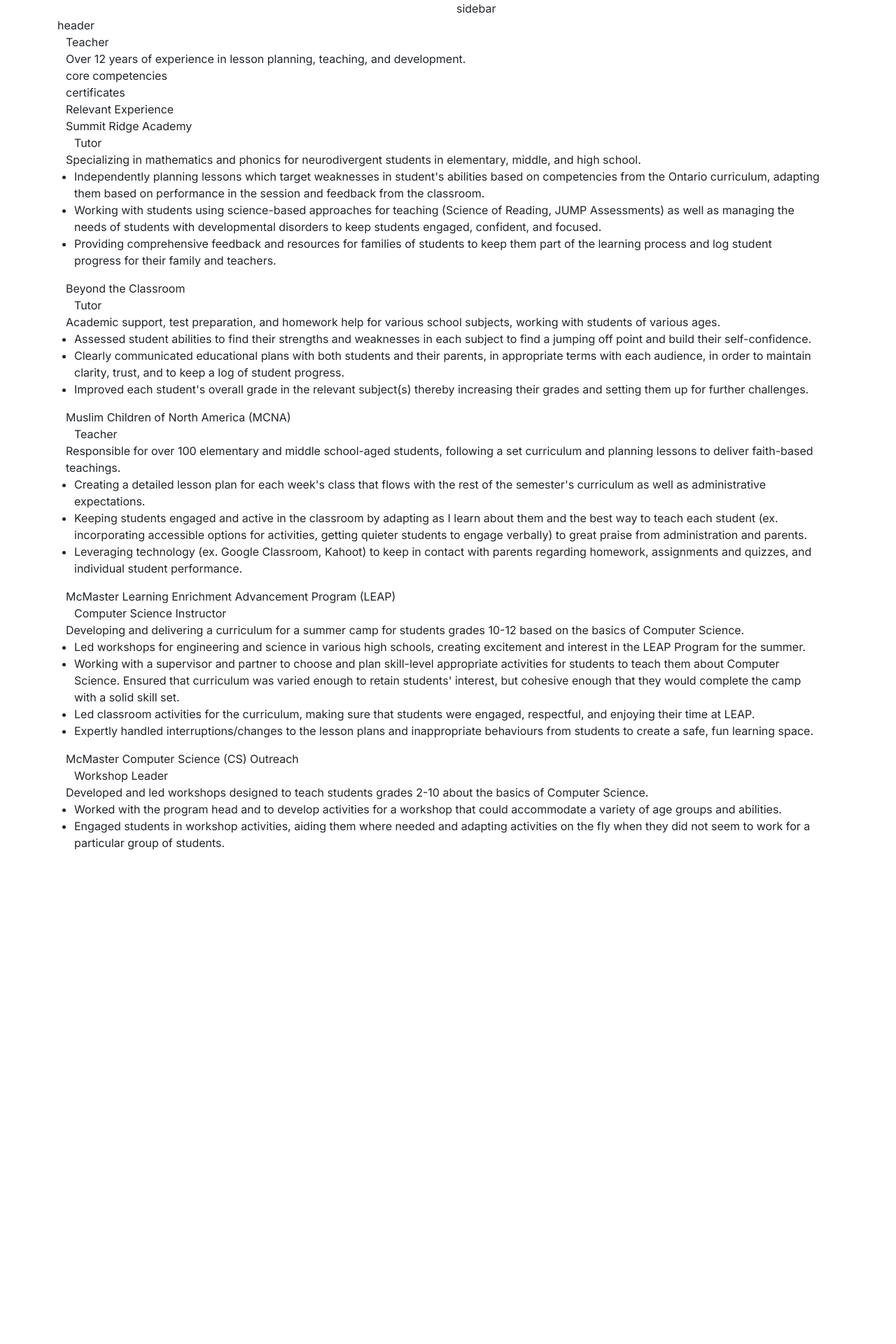
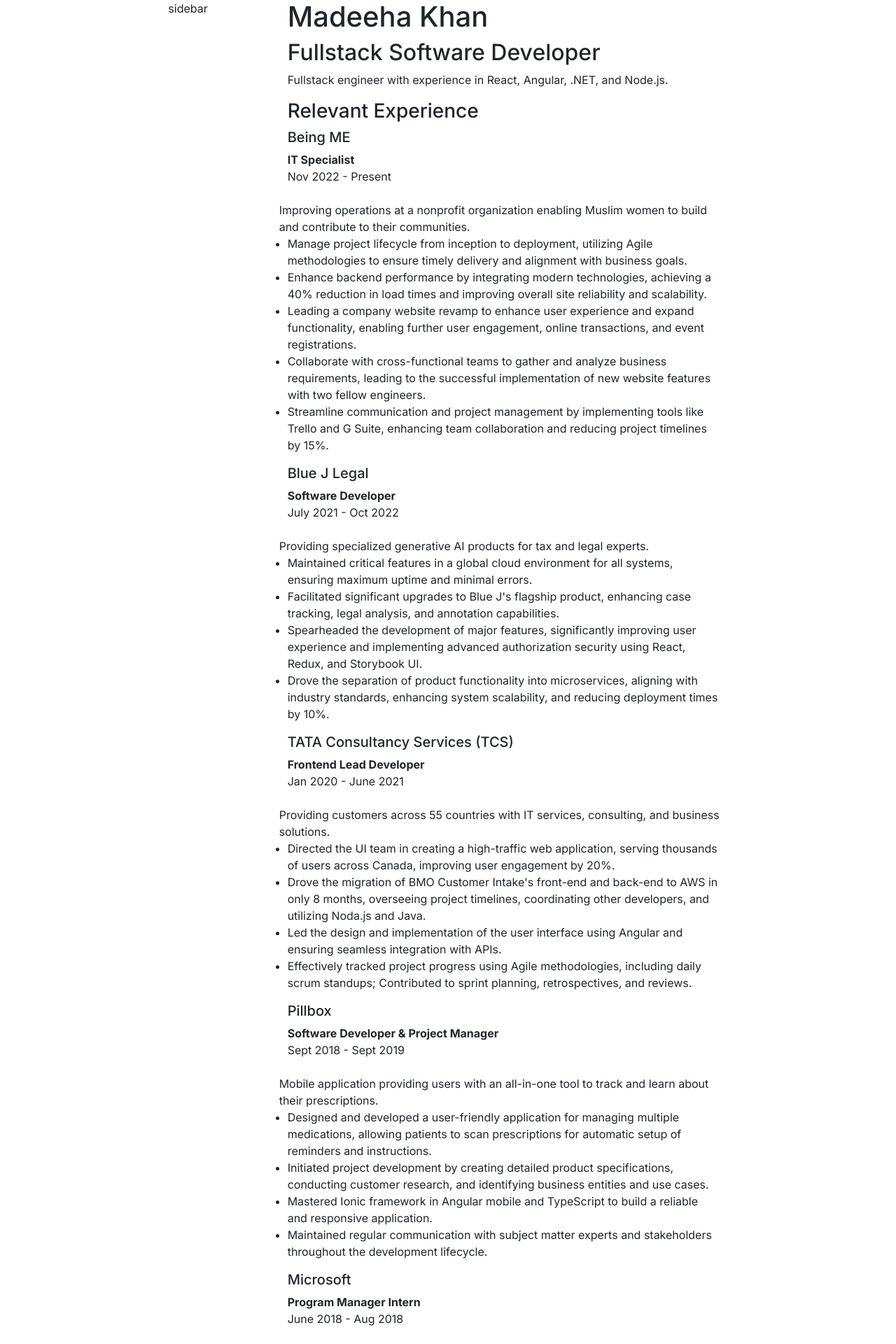
Before and after one commit to MadeehaKhan/mksite, a Next.js app: page / in a window 1280 px wide. Shown: the top 1920 px of the page at 70% size. Before the commit the page ends 1232 px from the top, so only its background shows below. Built offline with nearby package versions, Linux system fonts and the light colour scheme.

Commit message:
ResumeFrame component formatting

```diff
--- a/src/app/components/ResumeFrame.tsx
+++ b/src/app/components/ResumeFrame.tsx
@@ -1,4 +1,4 @@
-import { Container, Row, Col } from "react-bootstrap";
+import { Container, Row, Accordion } from "react-bootstrap";
 import resume from "../dicitonaries/resume.json";
 
 type FrameProps = {
@@ -6,15 +6,16 @@
 };
 
 type ExperienceProps = {
-  experience: any[];
+  experience: Experience[];
 };
 
 type Experience = {
   title: string;
   duties: string;
   timing: string;
-  description: any[];
+  description: string[];
   organization: string;
+  link?: string;
 };
 
 const ExperienceFrame = (props: ExperienceProps) => {
@@ -24,14 +25,17 @@
   return (
     <>
       {props.experience.map((item: Experience, i) => {
-        console.log(item);
         let { title, timing, description, duties, organization } = item;
         return (
           <Container key={i}>
-            <Row> {organization} </Row>
             <Row>
-              <Col>{title}</Col>
-              <Col>{timing}</Col>
+              <h5> {organization}</h5>{" "}
+            </Row>
+            <Row>
+              <dl className="dl-horizontal">
+                <dt>{title}</dt>
+                <dd>{timing}</dd>
+              </dl>
             </Row>
             <Row>{duties}</Row>
             <Row>
@@ -48,19 +52,27 @@
   let { type } = props;
   let object = type == "teaching" ? resume.teaching : resume.programming;
   return (
-    <Container>
-      <Row>{object.heading.title}</Row>
-      <Row>{object.heading.intro}</Row>
-      <Row></Row>
-      <Row>core competencies </Row>
-      <Row>certificates</Row>
+    <Accordion defaultActiveKey="0">
+      <Row>
+        <h2>{object.heading.title}</h2>
+      </Row>
+      <Row>
+        <p>{object.heading.intro}</p>
+      </Row>
       <Row></Row>
       <Row>
-        Relevant Experience
+        <h3>Relevant Experience</h3>
         <ExperienceFrame experience={object.experience}></ExperienceFrame>
       </Row>
       <Row></Row>
+      <Row>
+        <h4>Core Competencies</h4>
+      </Row>
+      <Row>
+        <h4>Certificates</h4>
+      </Row>
       <Row></Row>
-    </Container>
+      <Row></Row>
+    </Accordion>
   );
 };
--- a/src/app/dicitonaries/resume.json
+++ b/src/app/dicitonaries/resume.json
@@ -9,7 +9,7 @@
         "organization": "Summit Ridge Academy",
         "title": "Tutor",
         "duties": "Specializing in mathematics and phonics for neurodivergent students in elementary, middle, and high school.",
-        "timing": "",
+        "timing": "May 2023 - Present",
         "description": [
           "Independently planning lessons which target weaknesses in student's abilities based on competencies from the Ontario curriculum, adapting them based on performance in the session and feedback from the classroom.",
           "Working with students using science-based approaches for teaching (Science of Reading, JUMP Assessments) as well as managing the needs of students with developmental disorders to keep students engaged, confident, and focused.",
@@ -20,7 +20,7 @@
         "organization": "Beyond the Classroom",
         "title": "Tutor",
         "duties": "Academic support, test preparation, and homework help for various school subjects, working with students of various ages.",
-        "timing": "",
+        "timing": "Sept 2022 - June 2023",
         "description": [
           "Assessed student abilities to find their strengths and weaknesses in each subject to find a jumping off point and build their self-confidence.",
           "Clearly communicated educational plans with both students and their parents, in appropriate terms with each audience, in order to maintain clarity, trust, and to keep a log of student progress.",
@@ -31,7 +31,7 @@
         "organization": "Muslim Children of North America (MCNA)",
         "title": "Teacher",
         "duties": "Responsible for over 100 elementary and middle school-aged students, following a set curriculum and planning lessons to deliver faith-based teachings.",
-        "timing": "",
+        "timing": "Sept 2012 - June 2014, Sept 2023 - June 2024",
         "description": [
           "Creating a detailed lesson plan for each week's class that flows with the rest of the semester's curriculum as well as administrative expectations.",
           "Keeping students engaged and active in the classroom by adapting as I learn about them and the best way to teach each student (ex. incorporating accessible options for activities, getting quieter students to engage verbally) to great praise from administration and parents.",
@@ -42,7 +42,7 @@
         "organization": "McMaster Learning Enrichment Advancement Program (LEAP)",
         "title": "Computer Science Instructor",
         "duties": "Developing and delivering a curriculum for a summer camp for students grades 10-12 based on the basics of Computer Science.",
-        "timing": "",
+        "timing": "April 2017-August 2017",
         "description": [
           "Led workshops for engineering and science in various high schools, creating excitement and interest in the LEAP Program for the summer.",
           "Working with a supervisor and partner to choose and plan skill-level appropriate activities for students to teach them about Computer Science. Ensured that curriculum was varied enough to retain students' interest, but cohesive enough that they would complete the camp with a solid skill set.",
@@ -54,7 +54,7 @@
         "organization": "McMaster Computer Science (CS) Outreach",
         "title": "Workshop Leader",
         "duties": "Developed and led workshops designed to teach students grades 2-10 about the basics of Computer Science.",
-        "timing": "",
+        "timing": "April 2015 - April 2017",
         "description": [
           "Worked with the program head and to develop activities for a workshop that could accommodate a variety of age groups and abilities.",
           "Engaged students in workshop activities, aiding them where needed and adapting activities on the fly when they did not seem to work for a particular group of students."
@@ -65,89 +65,84 @@
 
   "programming": {
     "heading": {
-      "title": "Software Development Resume",
+      "title": "Fullstack Software Developer",
       "intro": "Fullstack engineer with experience in React, Angular, .NET, and Node.js."
     },
     "experience": [
       {
-        "Being ME": {
+        "organization": "Being ME",
         "title": "IT Specialist",
         "duties": "Improving operations at a nonprofit organization enabling Muslim women to build and contribute to their communities.",
-          "timing": "",
-          "description": {
-            "point1": "Manage project lifecycle from inception to deployment, utilizing Agile methodologies to ensure timely delivery and alignment with business goals.",
-            "point2": "Enhance backend performance by integrating modern technologies, achieving a 40% reduction in load times and improving overall site reliability and scalability.",
-            "point3": "Leading a company website revamp to enhance user experience and expand functionality, enabling further user engagement, online transactions, and event registrations.",
-            "point4": "Collaborate with cross-functional teams to gather and analyze business requirements, leading to the successful implementation of new website features with two fellow engineers.",
-            "point5": "Streamline communication and project management by implementing tools like Trello and G Suite, enhancing team collaboration and reducing project timelines by 15%."
-          }
-        }
+        "timing": "Nov 2022 - Present",
+        "description": [
+          "Manage project lifecycle from inception to deployment, utilizing Agile methodologies to ensure timely delivery and alignment with business goals.",
+          "Enhance backend performance by integrating modern technologies, achieving a 40% reduction in load times and improving overall site reliability and scalability.",
+          "Leading a company website revamp to enhance user experience and expand functionality, enabling further user engagement, online transactions, and event registrations.",
+          "Collaborate with cross-functional teams to gather and analyze business requirements, leading to the successful implementation of new website features with two fellow engineers.",
+          "Streamline communication and project management by implementing tools like Trello and G Suite, enhancing team collaboration and reducing project timelines by 15%."
+        ]
       },
       {
-        "Blue J Legal": {
+        "organization": "Blue J Legal",
         "title": "Software Developer",
         "duties": "Providing specialized generative AI products for tax and legal experts.",
-          "timing": "",
-          "description": {
-            "point1": "Maintained critical features in a global cloud environment for all systems, ensuring maximum uptime and minimal errors.",
-            "point2": "Facilitated significant upgrades to Blue J's flagship product, enhancing case tracking, legal analysis, and annotation capabilities.",
-            "point3": "Spearheaded the development of major features, significantly improving user experience and implementing advanced authorization security using React, Redux, and Storybook UI.",
-            "point4": "Drove the separation of product functionality into microservices, aligning with industry standards, enhancing system scalability, and reducing deployment times by 10%."
-          }
-        }
+        "timing": "July 2021 - Oct 2022",
+        "description": [
+          "Maintained critical features in a global cloud environment for all systems, ensuring maximum uptime and minimal errors.",
+          "Facilitated significant upgrades to Blue J's flagship product, enhancing case tracking, legal analysis, and annotation capabilities.",
+          "Spearheaded the development of major features, significantly improving user experience and implementing advanced authorization security using React, Redux, and Storybook UI.",
+          "Drove the separation of product functionality into microservices, aligning with industry standards, enhancing system scalability, and reducing deployment times by 10%."
+        ]
       },
       {
-        "TATA Consultancy Services (TCS)": {
+        "organization": "TATA Consultancy Services (TCS)",
         "title": "Frontend Lead Developer",
         "duties": "Providing customers across 55 countries with IT services, consulting, and business solutions.",
-          "timing": "",
-          "description": {
-            "point1": "Directed the UI team in creating a high-traffic web application, serving thousands of users across Canada, improving user engagement by 20%.",
-            "point2": "Drove the migration of BMO Customer Intake's front-end and back-end to AWS in only 8 months, overseeing project timelines, coordinating other developers, and utilizing Noda.js and Java.",
-            "point3": "Led the design and implementation of the user interface using Angular and ensuring seamless integration with APIs.",
-            "point4": "Effectively tracked project progress using Agile methodologies, including daily scrum standups; Contributed to sprint planning, retrospectives, and reviews."
-          }
-        }
+        "timing": "Jan 2020 - June 2021",
+        "description": [
+          "Directed the UI team in creating a high-traffic web application, serving thousands of users across Canada, improving user engagement by 20%.",
+          "Drove the migration of BMO Customer Intake's front-end and back-end to AWS in only 8 months, overseeing project timelines, coordinating other developers, and utilizing Noda.js and Java.",
+          "Led the design and implementation of the user interface using Angular and ensuring seamless integration with APIs.",
+          "Effectively tracked project progress using Agile methodologies, including daily scrum standups; Contributed to sprint planning, retrospectives, and reviews."
+        ]
       },
       {
-        "Pillbox": {
+        "organization": "Pillbox",
         "title": "Software Developer & Project Manager",
         "duties": "Mobile application providing users with an all-in-one tool to track and learn about their prescriptions.",
-          "timing": "",
-          "description": {
-            "point1": "Designed and developed a user-friendly application for managing multiple medications, allowing patients to scan prescriptions for automatic setup of reminders and instructions.",
-            "point2": "Initiated project development by creating detailed product specifications, conducting customer research, and identifying business entities and use cases.",
-            "point3": "Mastered Ionic framework in Angular mobile and TypeScript to build a reliable and responsive application.",
-            "point4": "Maintained regular communication with subject matter experts and stakeholders throughout the development lifecycle."
-          }
-        }
+        "timing": "Sept 2018 - Sept 2019",
+        "description": [
+          "Designed and developed a user-friendly application for managing multiple medications, allowing patients to scan prescriptions for automatic setup of reminders and instructions.",
+          "Initiated project development by creating detailed product specifications, conducting customer research, and identifying business entities and use cases.",
+          "Mastered Ionic framework in Angular mobile and TypeScript to build a reliable and responsive application.",
+          "Maintained regular communication with subject matter experts and stakeholders throughout the development lifecycle."
+        ]
       },
       {
-        "Microsoft": {
+        "organization": "Microsoft",
         "title": "Program Manager Intern",
         "duties": "Providing customers in 190 countries with cloud computing, operating systems, and productivity tools.",
-          "timing": "",
+        "timing": "June 2018 - Aug 2018",
         "link": "https://www.youtube.com/watch?v=9y5AchSAEJY",
-          "description": {
-            "point1": "Redesigned and launched a tool to track Office builds, facilitating more frequent and consistent updates.",
-            "point2": "Designed and implemented a tagging tool with Teams, enabling customers to efficiently tag items, organize items, and streamline content management processes.",
-            "point3": "Collaborated with the lead developer to create a prototype tagging tool within Teams; Achieved widespread adoption within the first week of launch.",
-            "point4": "Enabled more efficient tracking of R&D activities by redesigning an internal workflow visualization tool, tracking completion status on items and sending reminders to relevant personnel."
-          }
-        }
+        "description": [
+          "Redesigned and launched a tool to track Office builds, facilitating more frequent and consistent updates.",
+          "Designed and implemented a tagging tool with Teams, enabling customers to efficiently tag items, organize items, and streamline content management processes.",
+          "Collaborated with the lead developer to create a prototype tagging tool within Teams; Achieved widespread adoption within the first week of launch.",
+          "Enabled more efficient tracking of R&D activities by redesigning an internal workflow visualization tool, tracking completion status on items and sending reminders to relevant personnel."
+        ]
       },
+
       {
-        "McMaster Computer Science (CS) Outreach": {
+        "organization": "McMaster Computer Science (CS) Outreach",
         "title": "Software Developer",
         "duties": "Developed libraries and delivered lessons to teach students grades 2-10 about the basics of Computer Science.",
-          "timing": "",
+        "timing": "April 2015 - April 2017",
         "link": "http://outreach.mcmaster.ca/",
-          "description": {
-            "point1": "Developed a library with simplified syntax to allow students to create shapes and animations.",
-            "point2": "Organized and led mini hackathons for students, aiding in development of minigames from pre-prepared templates.",
-            "point3": "Led the development of game templates for students to explore during mini hackathons, including templates for racing games, block-stacking games, and word games."
-          }
-        }
+        "description": [
+          "Developed a library with simplified syntax to allow students to create shapes and animations.",
+          "Organized and led mini hackathons for students, aiding in development of minigames from pre-prepared templates.",
+          "Led the development of game templates for students to explore during mini hackathons, including templates for racing games, block-stacking games, and word games."
+        ]
       }
     ]
   }
--- a/src/app/page.tsx
+++ b/src/app/page.tsx
@@ -1,5 +1,4 @@
 import { Container, Row, Col } from "react-bootstrap";
-import { ResumeFrame } from "./components/ResumeFrame";
 import { Resume } from "./pages/Resume";
 
 const Home = (props: any) => {
@@ -10,8 +9,8 @@
           <Row>
             <Col></Col>
             <Col>sidebar</Col>
-            <Col md="auto">
-              <Resume resumeType="teaching"></Resume>
+            <Col md="7">
+              <Resume resumeType="programming"></Resume>
             </Col>
             <Col></Col>
           </Row>
--- a/src/app/pages/Resume.tsx
+++ b/src/app/pages/Resume.tsx
@@ -8,7 +8,8 @@
 export const Resume = (props: ResumeProps) => {
   return (
     <Container>
-      <Row> header </Row>
+      <Row> <h1>Madeeha Khan</h1> </Row>
+      <Row></Row>
       <ResumeFrame type={props.resumeType}></ResumeFrame>
     </Container>
   );
```
Lines whose indentation alone changed are shown as unchanged.
